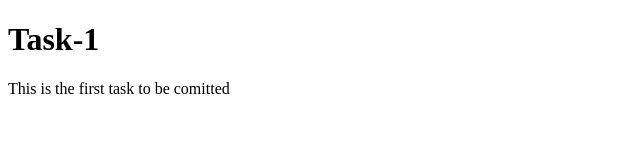
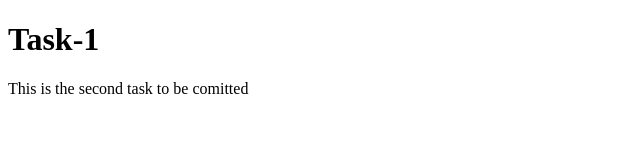
Before and after one commit to Gangapullarao209/Assignments, a plain HTML site: page index.html in a window 1280 px wide. Shown: the full height of the page, 0-640 px from the left. Drawn offline with Linux system fonts and the light colour scheme.

Commit message:
Second_commit

```diff
--- a/index.html
+++ b/index.html
@@ -7,7 +7,7 @@
 </head>
 <body>
     <h1>Task-1</h1>
-    <p>This is the first task to be comitted</p>
+    <p>This is the second task to be comitted</p>
 
 </body>
 </html>
```
